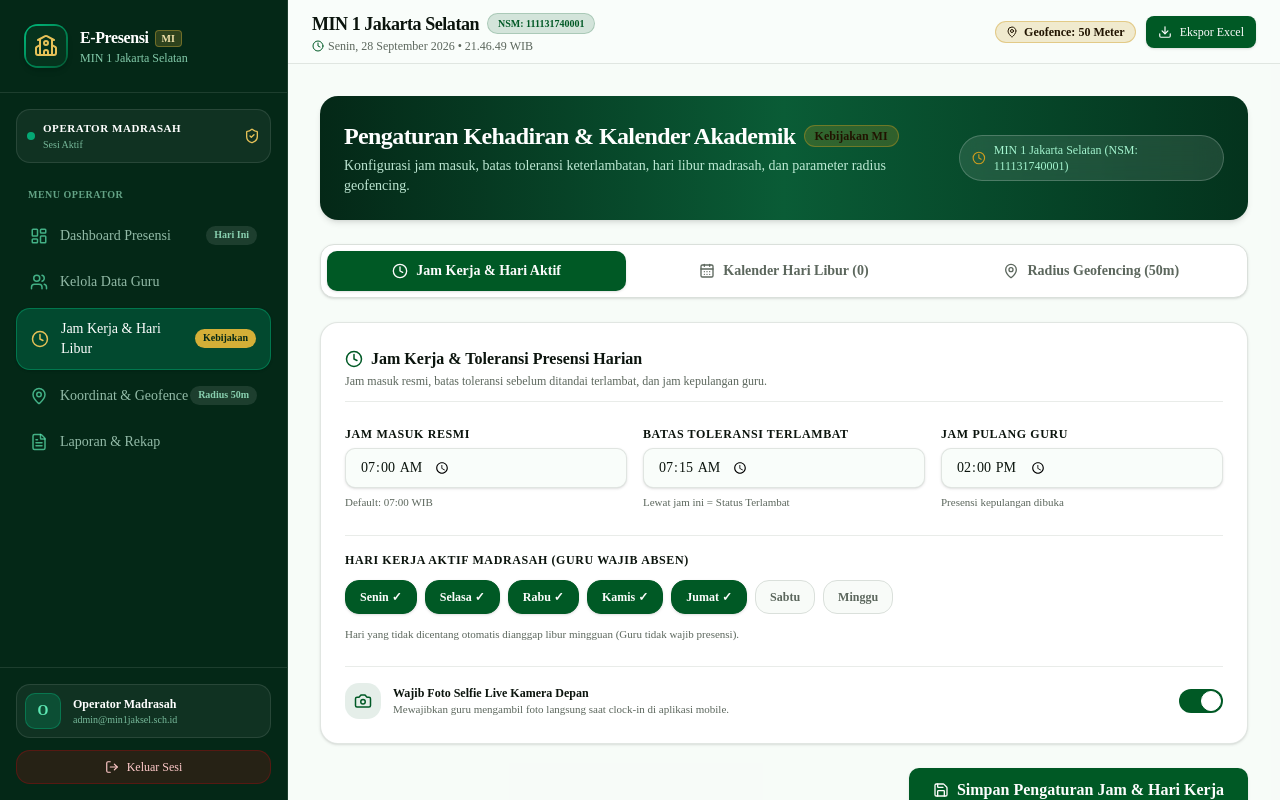
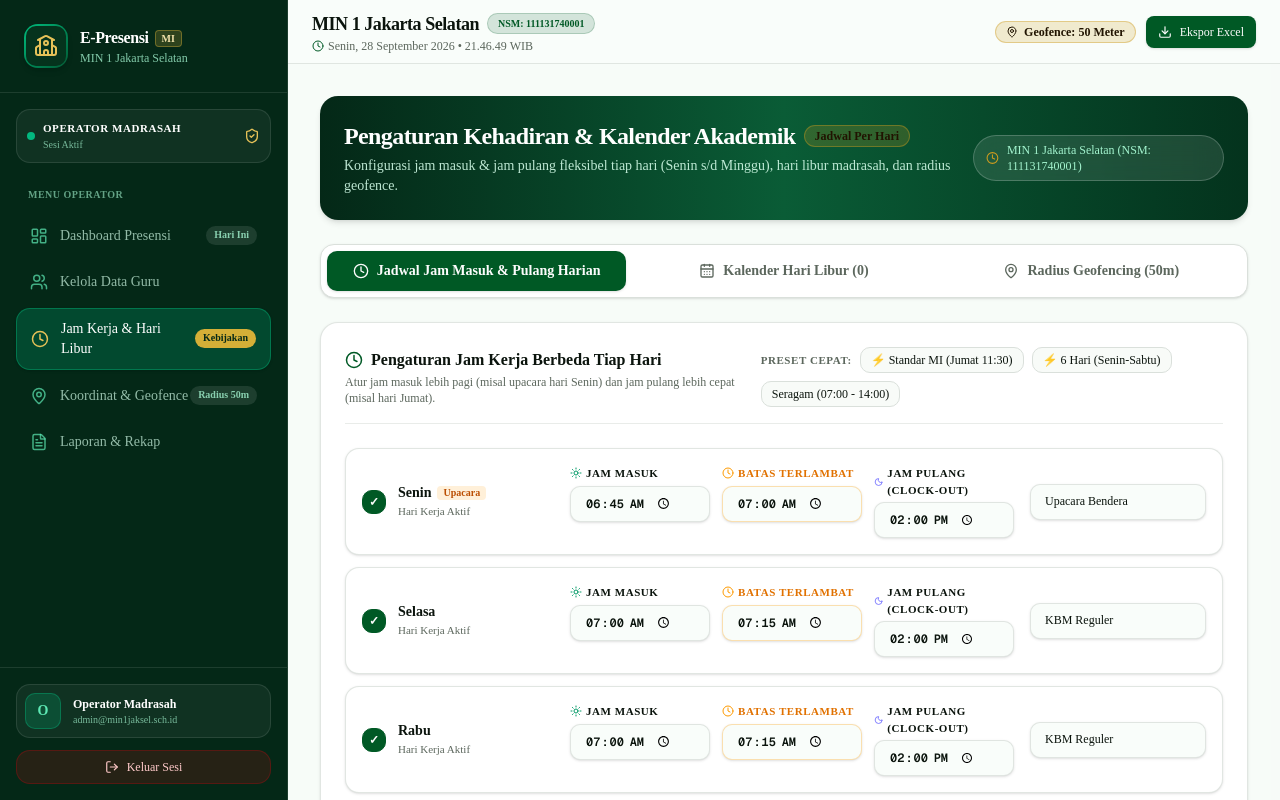
Before and after one commit to vikarmaulanaarrisyad/e-presensi-v2, a Next.js app in the folder web/: page /admin/settings in a window 1280 px wide. Shown: the top 800 px of the page. Built offline with nearby package versions, Linux system fonts and the light colour scheme; no server answers; the database is empty.

Commit message:
feat: allow custom daily work hours and holiday calendar configuration

```diff
--- a/web/src/app/(web)/admin/settings/page.tsx
+++ b/web/src/app/(web)/admin/settings/page.tsx
@@ -18,6 +18,7 @@ export default async function SettingsPage() {
     lateThreshold: settings?.lateThreshold || "07:15",
     workEndTime: settings?.workEndTime || "14:00",
     workDays: settings?.workDays || "1,2,3,4,5",
+    dailySchedules: (settings as any)?.dailySchedules || null,
     requireSelfie: settings?.requireSelfie ?? true,
     latitude: settings?.latitude || -6.2615,
     longitude: settings?.longitude || 106.8106,
--- a/web/src/features/madrasah/components/attendance-settings-view.tsx
+++ b/web/src/features/madrasah/components/attendance-settings-view.tsx
@@ -15,7 +15,12 @@ import {
   CalendarDays,
   Sparkles,
   Sliders,
-  Info
+  Info,
+  RotateCcw,
+  Sun,
+  Moon,
+  Coffee,
+  Check
 } from "lucide-react";
 import { Button } from "@/components/atoms/button";
 import { Input } from "@/components/atoms/input";
@@ -34,6 +39,26 @@ import {
   swalConfirm
 } from "@/lib/swal";
 
+export interface DaySchedule {
+  day: number; // 1: Senin, 7: Minggu
+  dayName: string;
+  isActive: boolean;
+  startTime: string;
+  lateThreshold: string;
+  endTime: string;
+  notes?: string;
+}
+
+const defaultSchedules: DaySchedule[] = [
+  { day: 1, dayName: "Senin", isActive: true, startTime: "06:45", lateThreshold: "07:00", endTime: "14:00", notes: "Upacara Bendera" },
+  { day: 2, dayName: "Selasa", isActive: true, startTime: "07:00", lateThreshold: "07:15", endTime: "14:00", notes: "KBM Reguler" },
+  { day: 3, dayName: "Rabu", isActive: true, startTime: "07:00", lateThreshold: "07:15", endTime: "14:00", notes: "KBM Reguler" },
+  { day: 4, dayName: "Kamis", isActive: true, startTime: "07:00", lateThreshold: "07:15", endTime: "14:00", notes: "KBM Reguler" },
+  { day: 5, dayName: "Jumat", isActive: true, startTime: "07:00", lateThreshold: "07:15", endTime: "11:30", notes: "Sholat Jumat" },
+  { day: 6, dayName: "Sabtu", isActive: false, startTime: "07:00", lateThreshold: "07:15", endTime: "12:30", notes: "Libur Rutin / Ekstra" },
+  { day: 7, dayName: "Minggu", isActive: false, startTime: "07:00", lateThreshold: "07:15", endTime: "12:00", notes: "Libur Rutin" },
+];
+
 interface SettingsData {
   madrasahId: string;
   madrasahName: string;
@@ -42,6 +67,7 @@ interface SettingsData {
   lateThreshold: string;
   workEndTime: string;
   workDays: string;
+  dailySchedules?: string | null;
   requireSelfie: boolean;
   latitude: number;
   longitude: number;
@@ -57,18 +83,29 @@ interface SettingsData {
 export function AttendanceSettingsView({ initialData }: { initialData: SettingsData }) {
   const [activeTab, setActiveTab] = useState<"hours" | "holidays" | "geofence">("hours");
 
-  // Form State: Work Hours & Geofence
-  const [workStartTime, setWorkStartTime] = useState(initialData.workStartTime || "07:00");
-  const [lateThreshold, setLateThreshold] = useState(initialData.lateThreshold || "07:15");
-  const [workEndTime, setWorkEndTime] = useState(initialData.workEndTime || "14:00");
+  // Parse Initial Daily Schedules
+  const parsedDailySchedules = React.useMemo<DaySchedule[]>(() => {
+    if (initialData.dailySchedules) {
+      try {
+        const parsed = JSON.parse(initialData.dailySchedules);
+        if (Array.isArray(parsed) && parsed.length === 7) {
+          return parsed;
+        }
+      } catch (e) {
+        console.error("Gagal parse dailySchedules:", e);
+      }
+    }
+    return defaultSchedules;
+  }, [initialData.dailySchedules]);
+
+  // State: Daily Schedules (Senin - Minggu)
+  const [dailySchedules, setDailySchedules] = useState<DaySchedule[]>(parsedDailySchedules);
+
+  // Other Settings State
   const [requireSelfie, setRequireSelfie] = useState(initialData.requireSelfie ?? true);
   const [latitude, setLatitude] = useState(String(initialData.latitude || -6.2615));
   const [longitude, setLongitude] = useState(String(initialData.longitude || 106.8106));
   const [radiusMeters, setRadiusMeters] = useState(String(initialData.radiusMeters || 50));
-
-  // Work Days Selection (1=Senin, 5=Jumat, 6=Sabtu)
-  const currentWorkDaysArray = (initialData.workDays || "1,2,3,4,5").split(",");
-  const [selectedDays, setSelectedDays] = useState<string[]>(currentWorkDaysArray);
 
   // Holidays State
   const [holidays, setHolidays] = useState(initialData.holidays || []);
@@ -76,46 +113,68 @@ export function AttendanceSettingsView({ initialData }: { initialData: SettingsD
   const [newHolidayDate, setNewHolidayDate] = useState("");
   const [newHolidayDesc, setNewHolidayDesc] = useState("");
 
-  // Loading & Feedback States
+  // Loading States
   const [isSaving, setIsSaving] = useState(false);
   const [isAddingHoliday, setIsAddingHoliday] = useState(false);
   const [deletingHolidayId, setDeletingHolidayId] = useState<string | null>(null);
-  const [successMessage, setSuccessMessage] = useState<string | null>(null);
-  const [errorMessage, setErrorMessage] = useState<string | null>(null);
 
-  const daysOfWeek = [
-    { id: "1", name: "Senin" },
-    { id: "2", name: "Selasa" },
-    { id: "3", name: "Rabu" },
-    { id: "4", name: "Kamis" },
-    { id: "5", name: "Jumat" },
-    { id: "6", name: "Sabtu" },
-    { id: "7", name: "Minggu" },
-  ];
+  // Handler to update a specific day's schedule
+  const handleUpdateDay = (dayIndex: number, field: keyof DaySchedule, value: string | boolean) => {
+    setDailySchedules((prev) => {
+      const updated = [...prev];
+      updated[dayIndex] = {
+        ...updated[dayIndex],
+        [field]: value,
+      };
+      return updated;
+    });
+  };
 
-  const toggleDay = (dayId: string) => {
-    if (selectedDays.includes(dayId)) {
-      if (selectedDays.length > 1) {
-        setSelectedDays(selectedDays.filter((d) => d !== dayId));
+  // Quick Preset Presets
+  const applyPreset = (presetType: "kemenag_standard" | "uniform" | "six_days") => {
+    if (presetType === "kemenag_standard") {
+      setDailySchedules(defaultSchedules);
+    } else if (presetType === "uniform") {
+      setDailySchedules(
+        dailySchedules.map((d) => ({
+          ...d,
+          isActive: d.day <= 5,
+          startTime: "07:00",
+          lateThreshold: "07:15",
+          endTime: "14:00",
+          notes: d.day <= 5 ? "KBM Reguler" : "Libur Rutin",
+        }))
+      );
+    } else if (presetType === "six_days") {
+      setDailySchedules(
+        dailySchedules.map((d) => ({
+          ...d,
+          isActive: d.day <= 6,
+          startTime: d.day === 1 ? "06:45" : "07:00",
+          lateThreshold: d.day === 1 ? "07:00" : "07:15",
+          endTime: d.day === 5 ? "11:30" : d.day === 6 ? "12:30" : "14:00",
+          notes: d.day === 1 ? "Upacara" : d.day === 5 ? "Jumat" : d.day === 6 ? "Ekstrakulikuler" : "KBM Reguler",
+        }))
+      );
     }
-    } else {
-      setSelectedDays([...selectedDays, dayId].sort());
-    }
+    swalSuccess("Preset Diterapkan!", "Format jadwal harian telah diperbarui.");
   };
 
   // Save Settings
   const handleSaveSettings = async (e: React.FormEvent) => {
     e.preventDefault();
     setIsSaving(true);
-    setSuccessMessage(null);
-    setErrorMessage(null);
-    swalLoading("Menyimpan Pengaturan...", "Sedang memperbarui jam kerja dan parameter geofence di database...");
+    swalLoading("Menyimpan Pengaturan...", "Sedang memperbarui jam kerja tiap hari dan geofence di database...");
+
+    const activeDaysList = dailySchedules.filter((d) => d.isActive).map((d) => d.day).join(",");
+    const primaryDay = dailySchedules.find((d) => d.day === 2) || dailySchedules[0];
 
     const res = await saveAttendanceSettingsAction(initialData.madrasahId, {
-      workStartTime,
-      lateThreshold,
-      workEndTime,
-      workDays: selectedDays.join(","),
+      workStartTime: primaryDay.startTime,
+      lateThreshold: primaryDay.lateThreshold,
+      workEndTime: primaryDay.endTime,
+      workDays: activeDaysList || "1,2,3,4,5",
+      dailySchedules: JSON.stringify(dailySchedules),
       requireSelfie,
       latitude: parseFloat(latitude) || -6.2615,
       longitude: parseFloat(longitude) || 106.8106,
@@ -127,11 +186,8 @@ export function AttendanceSettingsView({ initialData }: { initialData: SettingsD
 
     if (res?.error) {
       swalError("Gagal Menyimpan", res.error);
-      setErrorMessage(res.error);
     } else {
-      swalSuccess("Berhasil Disimpan!", "Pengaturan jam kerja dan radius geofence telah diperbarui.");
-      setSuccessMessage("Pengaturan jam kerja dan geofence berhasil disimpan.");
-      setTimeout(() => setSuccessMessage(null), 4000);
+      swalSuccess("Berhasil Disimpan!", "Pengaturan jam kerja per hari dan parameter geofence berhasil diperbarui.");
     }
   };
 
@@ -160,14 +216,12 @@ export function AttendanceSettingsView({ initialData }: { initialData: SettingsD
       setNewHolidayDate("");
       setNewHolidayDesc("");
       swalSuccess("Hari Libur Ditambahkan!", "Guru ditiadakan dari kewajiban presensi pada tanggal tersebut.");
-      setSuccessMessage("Hari libur baru berhasil ditambahkan.");
-      setTimeout(() => setSuccessMessage(null), 4000);
     } else {
       swalError("Gagal Menambahkan", res?.error || "Terjadi kesalahan saat menambahkan hari libur.");
     }
   };
 
-  // Delete Holiday with Confirmation
+  // Delete Holiday
   const handleDeleteHoliday = async (id: string, name: string) => {
     const isConfirmed = await swalConfirm(
       "Hapus Hari Libur?",
@@ -194,7 +248,7 @@ export function AttendanceSettingsView({ initialData }: { initialData: SettingsD
   };
 
   return (
-    <div className="flex flex-col gap-6 max-w-6xl mx-auto w-full">
+    <div className="flex flex-col gap-6 max-w-6xl mx-auto w-full select-none">
       {/* Top Banner */}
       <div className="p-6 rounded-2xl bg-gradient-to-r from-[#042817] via-[#0A5C36] to-[#04331d] text-white shadow-md flex flex-col sm:flex-row items-start sm:items-center justify-between gap-4">
         <div>
@@ -202,10 +256,10 @@ export function AttendanceSettingsView({ initialData }: { initialData: SettingsD
             <h1 className="text-xl sm:text-2xl font-extrabold tracking-tight">
               Pengaturan Kehadiran & Kalender Akademik
             </h1>
-            <Badge variant="gold">Kebijakan MI</Badge>
+            <Badge variant="gold">Jadwal Per Hari</Badge>
           </div>
           <p className="text-xs sm:text-sm text-emerald-100/90 mt-1">
-            Konfigurasi jam masuk, batas toleransi keterlambatan, hari libur madrasah, dan parameter radius geofencing.
+            Konfigurasi jam masuk & jam pulang fleksibel tiap hari (Senin s/d Minggu), hari libur madrasah, dan radius geofence.
           </p>
         </div>
 
@@ -227,7 +281,7 @@ export function AttendanceSettingsView({ initialData }: { initialData: SettingsD
           }`}
         >
           <Clock className="size-4" />
-          <span>Jam Kerja & Hari Aktif</span>
+          <span>Jadwal Jam Masuk & Pulang Harian</span>
         </button>
 
         <button
@@ -257,103 +311,168 @@ export function AttendanceSettingsView({ initialData }: { initialData: SettingsD
         </button>
       </div>
 
-      {/* Notifications */}
-      {successMessage && (
-        <div className="p-4 rounded-xl bg-emerald-500/10 border border-emerald-500/20 text-emerald-700 dark:text-emerald-400 text-xs flex items-center gap-2 animate-in fade-in">
-          <CheckCircle2 className="size-4 shrink-0" />
-          <span>{successMessage}</span>
-        </div>
-      )}
-
-      {errorMessage && (
-        <div className="p-4 rounded-xl bg-destructive/10 border border-destructive/20 text-destructive text-xs flex items-center gap-2 animate-in fade-in">
-          <AlertCircle className="size-4 shrink-0" />
-          <span>{errorMessage}</span>
-        </div>
-      )}
-
-      {/* TAB 1: Jam Operasional & Hari Aktif */}
+      {/* TAB 1: Jadwal Jam Masuk & Pulang Harian (Senin - Minggu) */}
       {activeTab === "hours" && (
         <form onSubmit={handleSaveSettings} className="flex flex-col gap-6">
           <div className="p-6 rounded-2xl bg-card border border-border/80 shadow-sm flex flex-col gap-6">
-            <div className="border-b border-border/60 pb-3">
+            {/* Header with Quick Presets */}
+            <div className="flex flex-col sm:flex-row sm:items-center justify-between gap-4 border-b border-border/60 pb-4">
+              <div>
                 <h3 className="font-bold text-base text-foreground flex items-center gap-2">
                   <Clock className="size-4.5 text-primary" />
-                <span>Jam Kerja & Toleransi Presensi Harian</span>
+                  <span>Pengaturan Jam Kerja Berbeda Tiap Hari</span>
                 </h3>
                 <p className="text-xs text-muted-foreground mt-0.5">
-                Jam masuk resmi, batas toleransi sebelum ditandai terlambat, dan jam kepulangan guru.
+                  Atur jam masuk lebih pagi (misal upacara hari Senin) dan jam pulang lebih cepat (misal hari Jumat).
                 </p>
               </div>
 
-            <div className="grid grid-cols-1 sm:grid-cols-3 gap-4">
-              <div className="flex flex-col gap-1.5">
-                <label className="text-xs font-semibold text-foreground uppercase tracking-wider">
-                  Jam Masuk Resmi
+              {/* Quick Presets Buttons */}
+              <div className="flex flex-wrap items-center gap-2">
+                <span className="text-[11px] font-semibold text-muted-foreground uppercase tracking-wider">
+                  Preset Cepat:
+                </span>
+                <button
+                  type="button"
+                  onClick={() => applyPreset("kemenag_standard")}
+                  className="px-2.5 py-1 rounded-lg text-xs font-medium border border-border bg-muted/40 hover:bg-muted text-foreground transition-colors"
+                >
+                  ⚡ Standar MI (Jumat 11:30)
+                </button>
+                <button
+                  type="button"
+                  onClick={() => applyPreset("six_days")}
+                  className="px-2.5 py-1 rounded-lg text-xs font-medium border border-border bg-muted/40 hover:bg-muted text-foreground transition-colors"
+                >
+                  ⚡ 6 Hari (Senin-Sabtu)
+                </button>
+                <button
+                  type="button"
+                  onClick={() => applyPreset("uniform")}
+                  className="px-2.5 py-1 rounded-lg text-xs font-medium border border-border bg-muted/40 hover:bg-muted text-foreground transition-colors"
+                >
+                  Seragam (07:00 - 14:00)
+                </button>
+              </div>
+            </div>
+
+            {/* Daily Schedules Table / Card List */}
+            <div className="flex flex-col gap-3">
+              {dailySchedules.map((schedule, idx) => {
+                const isWork = schedule.isActive;
+
+                return (
+                  <div
+                    key={schedule.day}
+                    className={`p-4 rounded-xl border transition-all flex flex-col lg:flex-row lg:items-center justify-between gap-4 ${
+                      isWork
+                        ? "bg-card border-border/80 shadow-sm"
+                        : "bg-muted/30 border-border/40 opacity-75"
+                    }`}
+                  >
+                    {/* Day Name & Toggle */}
+                    <div className="flex items-center gap-3 w-48 shrink-0">
+                      <button
+                        type="button"
+                        onClick={() => handleUpdateDay(idx, "isActive", !isWork)}
+                        className={`size-6 rounded-lg flex items-center justify-center border text-xs font-bold transition-all ${
+                          isWork
+                            ? "bg-primary text-primary-foreground border-primary"
+                            : "bg-background text-transparent border-border"
+                        }`}
+                      >
+                        ✓
+                      </button>
+
+                      <div className="flex flex-col">
+                        <span className="font-extrabold text-sm text-foreground flex items-center gap-1.5">
+                          {schedule.dayName}
+                          {schedule.day === 1 && (
+                            <span className="text-[10px] px-1.5 py-0.2 rounded bg-amber-500/15 text-amber-700 dark:text-amber-400 font-semibold">
+                              Upacara
+                            </span>
+                          )}
+                          {schedule.day === 5 && (
+                            <span className="text-[10px] px-1.5 py-0.2 rounded bg-emerald-500/15 text-emerald-700 dark:text-emerald-400 font-semibold">
+                              Jumat
+                            </span>
+                          )}
+                        </span>
+                        <span className="text-[11px] text-muted-foreground">
+                          {isWork ? "Hari Kerja Aktif" : "Libur Rutin Mingguan"}
+                        </span>
+                      </div>
+                    </div>
+
+                    {/* Time Inputs */}
+                    {isWork ? (
+                      <div className="grid grid-cols-1 sm:grid-cols-3 gap-3 flex-1">
+                        {/* Jam Masuk */}
+                        <div className="flex flex-col gap-1">
+                          <label className="text-[11px] font-semibold text-foreground uppercase tracking-wider flex items-center gap-1">
+                            <Sun className="size-3 text-emerald-600" />
+                            <span>Jam Masuk</span>
                           </label>
                           <Input
                             type="time"
                             required
-                  value={workStartTime}
-                  onChange={(e) => setWorkStartTime(e.target.value)}
+                            value={schedule.startTime}
+                            onChange={(e) => handleUpdateDay(idx, "startTime", e.target.value)}
+                            className="h-9 text-xs font-mono font-semibold"
                           />
-                <span className="text-[11px] text-muted-foreground">Default: 07:00 WIB</span>
                         </div>
 
-              <div className="flex flex-col gap-1.5">
-                <label className="text-xs font-semibold text-foreground uppercase tracking-wider text-amber-600 dark:text-amber-400">
-                  Batas Toleransi Terlambat
+                        {/* Toleransi Terlambat */}
+                        <div className="flex flex-col gap-1">
+                          <label className="text-[11px] font-semibold text-amber-600 dark:text-amber-400 uppercase tracking-wider flex items-center gap-1">
+                            <Clock className="size-3 text-amber-500" />
+                            <span>Batas Terlambat</span>
                           </label>
                           <Input
                             type="time"
                             required
-                  value={lateThreshold}
-                  onChange={(e) => setLateThreshold(e.target.value)}
+                            value={schedule.lateThreshold}
+                            onChange={(e) => handleUpdateDay(idx, "lateThreshold", e.target.value)}
+                            className="h-9 text-xs font-mono font-semibold border-amber-500/30"
                           />
-                <span className="text-[11px] text-muted-foreground">Lewat jam ini = Status Terlambat</span>
                         </div>
 
-              <div className="flex flex-col gap-1.5">
-                <label className="text-xs font-semibold text-foreground uppercase tracking-wider">
-                  Jam Pulang Guru
+                        {/* Jam Pulang */}
+                        <div className="flex flex-col gap-1">
+                          <label className="text-[11px] font-semibold text-foreground uppercase tracking-wider flex items-center gap-1">
+                            <Moon className="size-3 text-indigo-500" />
+                            <span>Jam Pulang (Clock-Out)</span>
                           </label>
                           <Input
                             type="time"
                             required
-                  value={workEndTime}
-                  onChange={(e) => setWorkEndTime(e.target.value)}
+                            value={schedule.endTime}
+                            onChange={(e) => handleUpdateDay(idx, "endTime", e.target.value)}
+                            className="h-9 text-xs font-mono font-semibold"
                           />
-                <span className="text-[11px] text-muted-foreground">Presensi kepulangan dibuka</span>
                         </div>
                       </div>
+                    ) : (
+                      <div className="flex-1 flex items-center gap-2 text-xs text-muted-foreground py-2 italic">
+                        <Coffee className="size-4 text-muted-foreground" />
+                        <span>Libur rutin mingguan. Guru tidak diwajibkan melakukan presensi dan tidak dihitung alpa.</span>
+                      </div>
+                    )}
 
-            {/* Work Days Selector */}
-            <div className="pt-4 border-t border-border/60 flex flex-col gap-3">
-              <label className="text-xs font-semibold text-foreground uppercase tracking-wider">
-                Hari Kerja Aktif Madrasah (Guru Wajib Absen)
-              </label>
-              <div className="flex flex-wrap items-center gap-2">
-                {daysOfWeek.map((day) => {
-                  const isSelected = selectedDays.includes(day.id);
-                  return (
-                    <button
-                      key={day.id}
-                      type="button"
-                      onClick={() => toggleDay(day.id)}
-                      className={`py-2 px-3.5 rounded-xl text-xs font-semibold border transition-all cursor-pointer ${
-                        isSelected
-                          ? "bg-primary text-primary-foreground border-primary shadow-sm"
-                          : "bg-muted/40 text-muted-foreground border-border hover:bg-muted"
-                      }`}
-                    >
-                      {day.name} {isSelected ? "✓" : ""}
-                    </button>
+                    {/* Catatan / Keterangan Hari */}
+                    {isWork && (
+                      <div className="w-full lg:w-44 shrink-0">
+                        <Input
+                          placeholder="Catatan (opsional)"
+                          value={schedule.notes || ""}
+                          onChange={(e) => handleUpdateDay(idx, "notes", e.target.value)}
+                          className="h-9 text-xs"
+                        />
+                      </div>
+                    )}
+                  </div>
                 );
               })}
-              </div>
-              <span className="text-[11px] text-muted-foreground">
-                Hari yang tidak dicentang otomatis dianggap libur mingguan (Guru tidak wajib presensi).
-              </span>
             </div>
 
             {/* Selfie Verification Toggle */}
@@ -392,7 +511,7 @@ export function AttendanceSettingsView({ initialData }: { initialData: SettingsD
               isLoading={isSaving}
               leftIcon={<Save className="size-4" />}
             >
-              Simpan Pengaturan Jam & Hari Kerja
+              Simpan Jadwal Harian & Pengaturan Jam
             </Button>
           </div>
         </form>
--- a/web/src/server/repositories/settings.repo.ts
+++ b/web/src/server/repositories/settings.repo.ts
@@ -5,6 +5,7 @@ export interface AttendanceSettingsInput {
   lateThreshold: string;
   workEndTime: string;
   workDays: string;
+  dailySchedules?: string;
   requireSelfie: boolean;
   latitude: number;
   longitude: number;
@@ -46,6 +47,7 @@ export async function updateMadrasahSettings(
       lateThreshold: input.lateThreshold,
       workEndTime: input.workEndTime,
       workDays: input.workDays,
+      dailySchedules: input.dailySchedules,
       requireSelfie: input.requireSelfie,
       latitude: input.latitude,
       longitude: input.longitude,
@@ -57,6 +59,7 @@ export async function updateMadrasahSettings(
       lateThreshold: input.lateThreshold,
       workEndTime: input.workEndTime,
       workDays: input.workDays,
+      dailySchedules: input.dailySchedules,
       requireSelfie: input.requireSelfie,
       latitude: input.latitude,
       longitude: input.longitude,
```
Also changed, not shown: 1 other file (tests, documents, lock files or other folders). Lines whose indentation alone changed are shown as unchanged.
